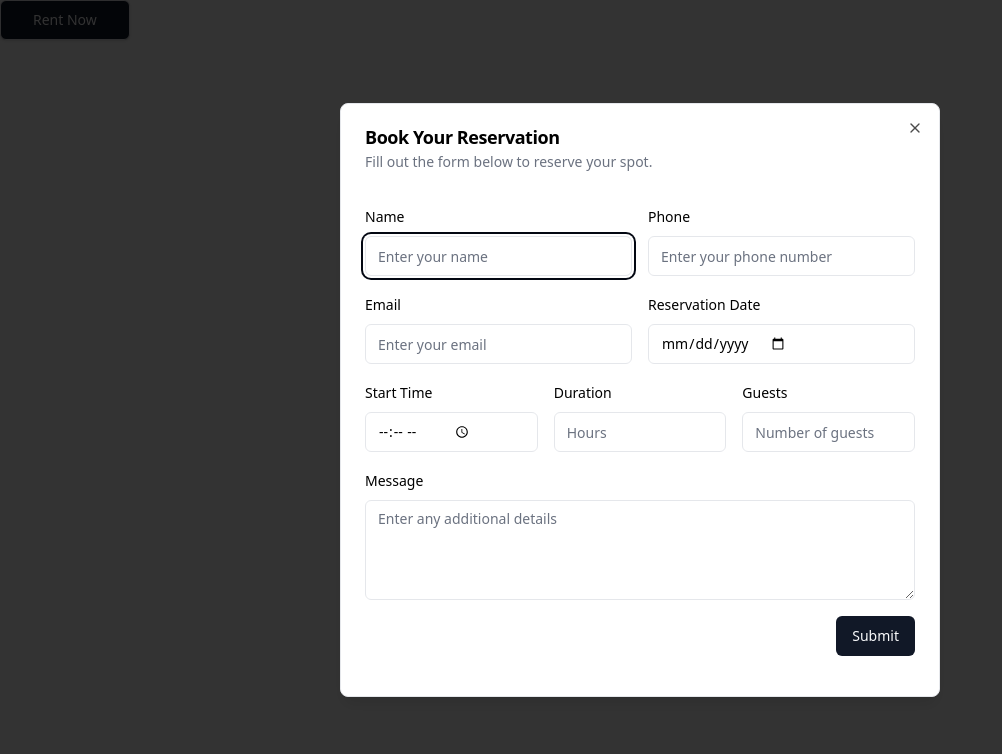
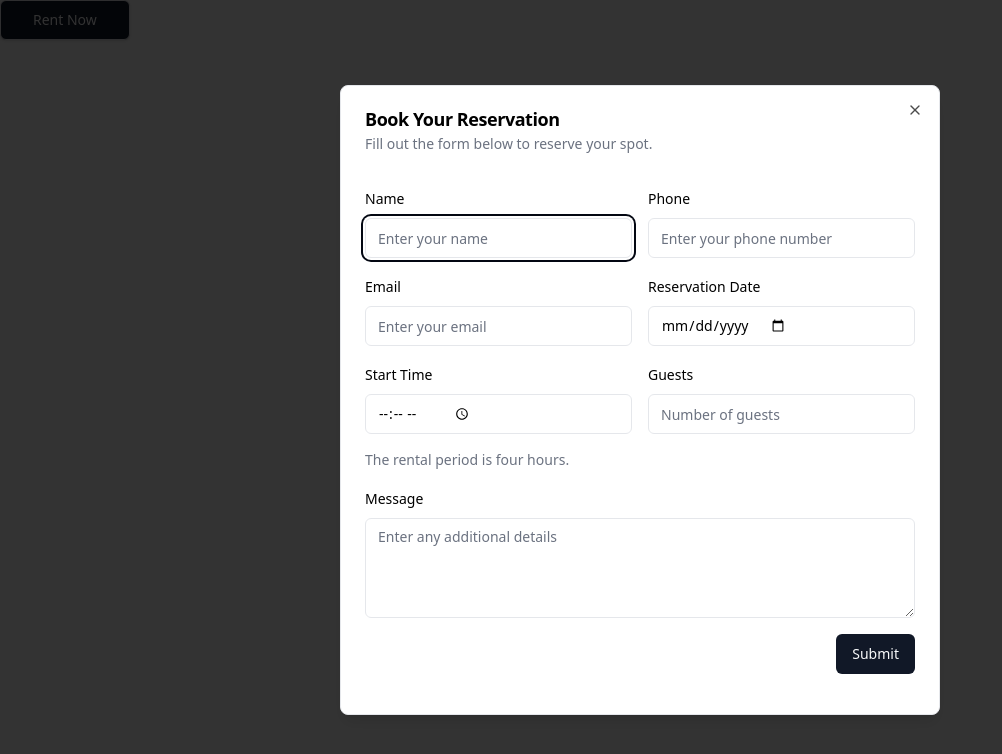
Before and after one commit to AmineBoussetta/bateau, a Next.js app in the folder my-app/: page /book/1 in a window 1280 px wide. Both pictures are taken after a click on the button "Rent Now". Shown: the top 754 px of the page, without its empty margins (0-1002 px from the left). Built offline with nearby package versions, Linux system fonts and the light colour scheme.

Commit message:
fixing the form

```diff
--- a/my-app/src/components/component/booking-form.tsx
+++ b/my-app/src/components/component/booking-form.tsx
@@ -36,24 +36,22 @@ export function BookingForm() {
               <Input id="date" type="date" />
             </div>
           </div>
-          <div className="grid grid-cols-3 gap-4">
+          <div className="grid grid-cols-2 gap-4">
             <div className="space-y-2">
               <Label htmlFor="start-time">Start Time</Label>
               <Input id="start-time" type="time" />
             </div>
             <div className="space-y-2">
-              <Label htmlFor="duration">Duration</Label>
-              <Input id="duration" max="4" min="1" placeholder="Hours" type="number" />
-            </div>
-            <div className="space-y-2">
               <Label htmlFor="guests">Guests</Label>
-              <Input id="guests" max="10" min="1" placeholder="Number of guests" type="number" />
+              <Input id="guests" type="number" min="1" max="10" placeholder="Number of guests" />
             </div>
           </div>
+          <div className="text-sm text-gray-500 dark:text-gray-400">The rental period is four hours.</div>
           <div className="space-y-2">
             <Label htmlFor="message">Message</Label>
             <Textarea className="min-h-[100px]" id="message" placeholder="Enter any additional details" />
           </div>
+
           <DialogFooter>
             <Button type="submit">Submit</Button>
           </DialogFooter>
```
